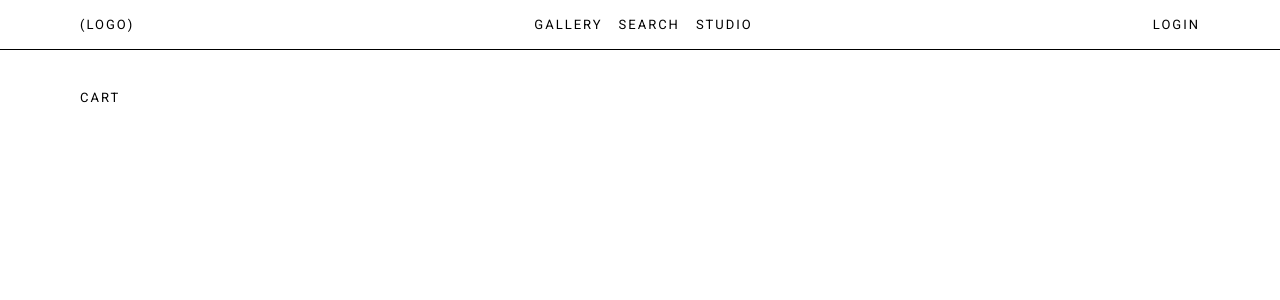
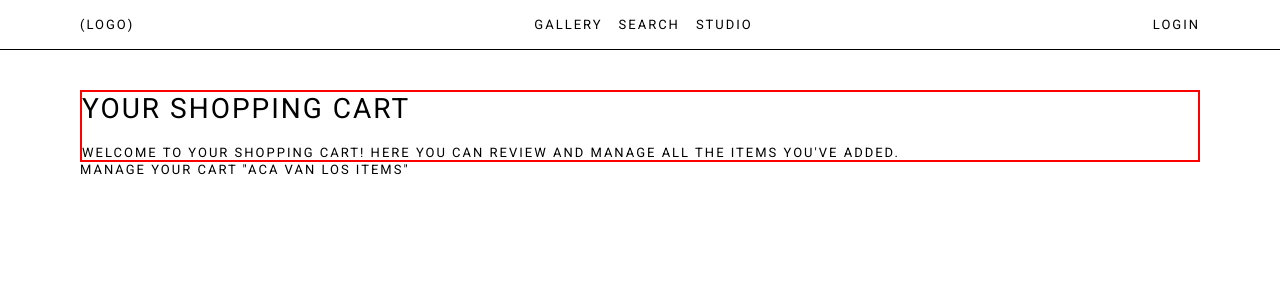
Before and after one commit to FacuBelli/API-Grupo11, a React (Vite) app: page /cart in a window 1280 px wide. Shown: the top 300 px of the page. Built offline with nearby package versions, Linux system fonts and the light colour scheme.

Commit message:
Comienzo Cart

```diff
--- a/src/pages/Cart/index.tsx
+++ b/src/pages/Cart/index.tsx
@@ -1,4 +1,5 @@
 import db from '../../utils/database'
+import styles from './styles.module.css'
 
 export default function Cart() {
   const userId = 1
@@ -10,7 +11,21 @@ export default function Cart() {
 
   return (
     <main>
-    <h1>Cart</h1>
+        <section>
+
+
+
+
+        <section className={styles.pepito}>
+          <h2 className={styles.titles}>Your Shopping Cart</h2>
+          <p className={styles.description}>Welcome to your shopping cart! Here you can review and manage all the items you've added.</p>
+        </section>
+
+        <section className={styles.rumba}>
+          <h2>Manage your Cart "aca van los items"</h2>
+
+      </section>
+    </section>
     </main>
   )
 }
--- /dev/null
+++ b/src/pages/Cart/styles.module.css
@@ -0,0 +1,19 @@
+.titles{
+    font-size: var(--font-size-title);
+}
+
+.description{
+    font-size:  var(--font-size-text);
+}
+
+/*Este nombre lo eligio martu*/
+.pepito{
+    border: 2px solid red;
+    display: flex;
+    gap: 20px;
+    flex-direction: column;
+}
+/*Este tambien*/
+.rumba{
+    font-size: var(--font-size-title);
+}
```
